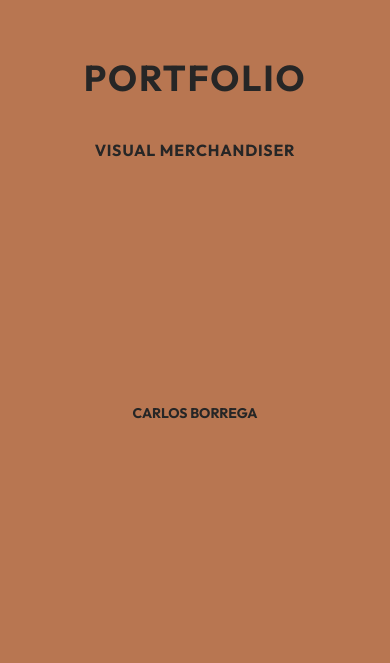
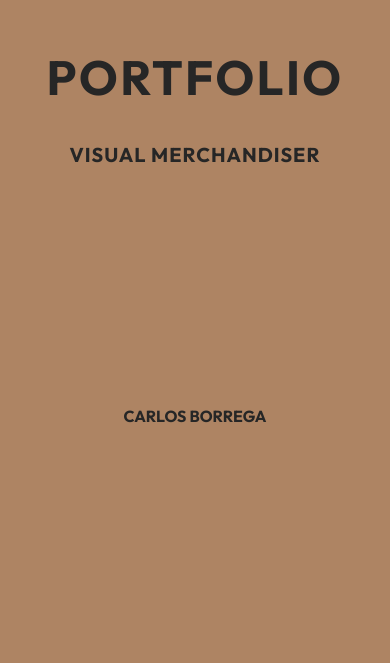
Before and after one commit to burleydev/vm, a React (Vite) app: page / in a window 390 px wide. Shown: the part 181-844 px from the top of the page. Built offline with nearby package versions, Linux system fonts and the light colour scheme.

Commit message:
changed brown colour

```diff
--- a/src/components/home.tsx
+++ b/src/components/home.tsx
@@ -5,12 +5,12 @@ const Home = () => {
     <div className='h-screen flex flex-col text-center justify-evenly bg-brown'>
 
       <div className='mt-[10%] mb-10'>
-        <h1 className='font-bold tracking-wider lg:text-8xl md:text-7xl sm:text-6xl xs:text-4xl'>PORTFOLIO</h1>
-        <h2 className='font-bold mt-10 tracking-wider lg:text-4xl md:text-3xl sm:text-2xl xs:text-md'>VISUAL MERCHANDISER</h2>
+        <h1 className='font-bold tracking-wider lg:text-8xl md:text-7xl sm:text-6xl xs:text-5xl'>PORTFOLIO</h1>
+        <h2 className='font-bold mt-10 tracking-wider lg:text-4xl md:text-3xl sm:text-2xl xs:text-xl'>VISUAL MERCHANDISER</h2>
       </div>
 
       <div className='mb-10'>
-        <h3 className='font-bold sm:text-2xl xs:text-sm'>CARLOS BORREGA</h3>
+        <h3 className='font-bold lg:text-2xl md:text-xl sm:text-lg xs:text-md'>CARLOS BORREGA</h3>
       </div>
     </div>
   );
--- a/src/index.css
+++ b/src/index.css
@@ -3,7 +3,7 @@
 
 @theme {
   --breakpoint-xs: 320px;
-  --color-brown: #b87651;
+  --color-brown: #ae8463;
 }
 
 
```
